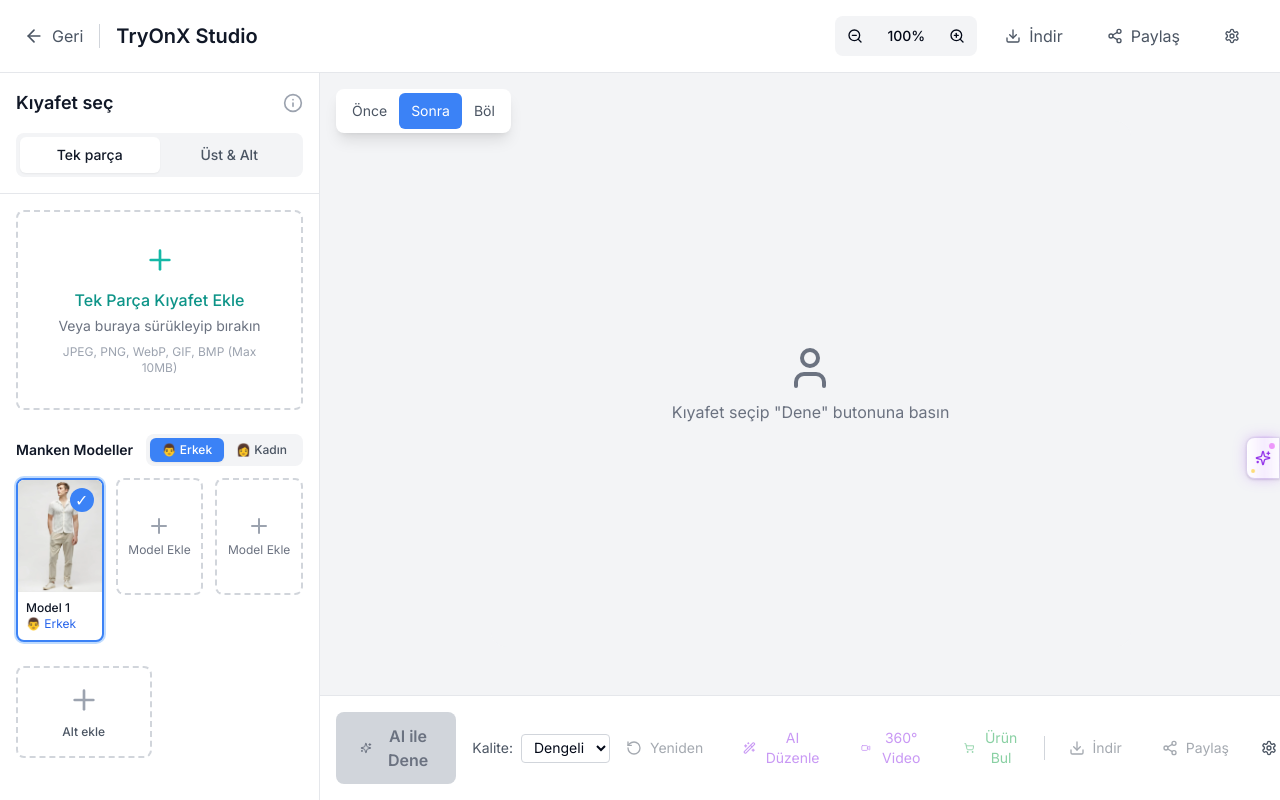
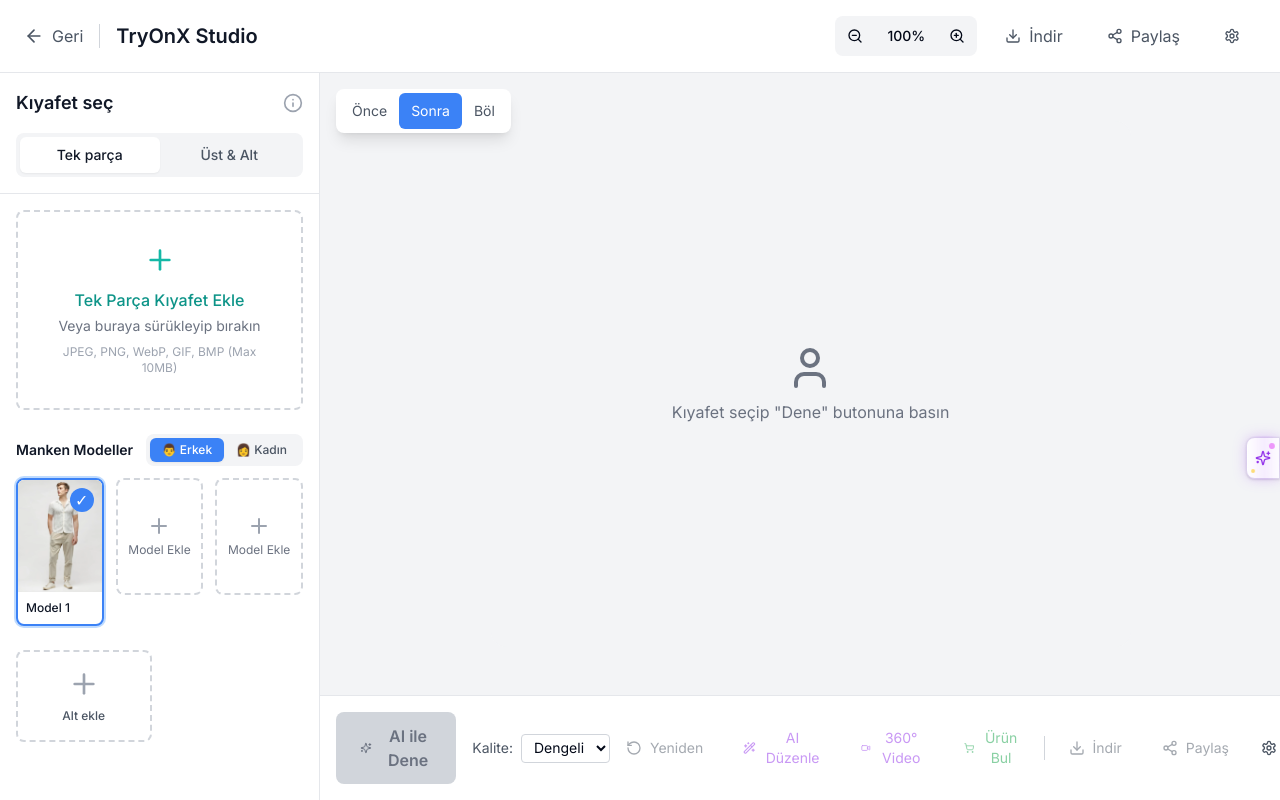
Before and after one commit to tommyngx/tryonstudio, a Next.js app: page /edit in a window 1280 px wide. Built offline with nearby package versions, Linux system fonts and the light colour scheme.

Commit message:
refactor: kaldırılan cinsiyet göstergeleri ile model seçim arayüzü sadeleştirildi

```diff
--- a/src/components/edit/clothing-panel.tsx
+++ b/src/components/edit/clothing-panel.tsx
@@ -595,7 +595,6 @@
 
                 <div className="p-2">
                   <p className="text-xs font-medium text-gray-900">Model 1</p>
-                  <p className="text-xs text-blue-600">👨 Erkek</p>
                 </div>
               </motion.div>
             ) : (
@@ -628,7 +627,6 @@
 
                 <div className="p-2">
                   <p className="text-xs font-medium text-gray-900">Model 1</p>
-                  <p className="text-xs text-pink-600">👩 Kadın</p>
                 </div>
               </motion.div>
             )}
```
